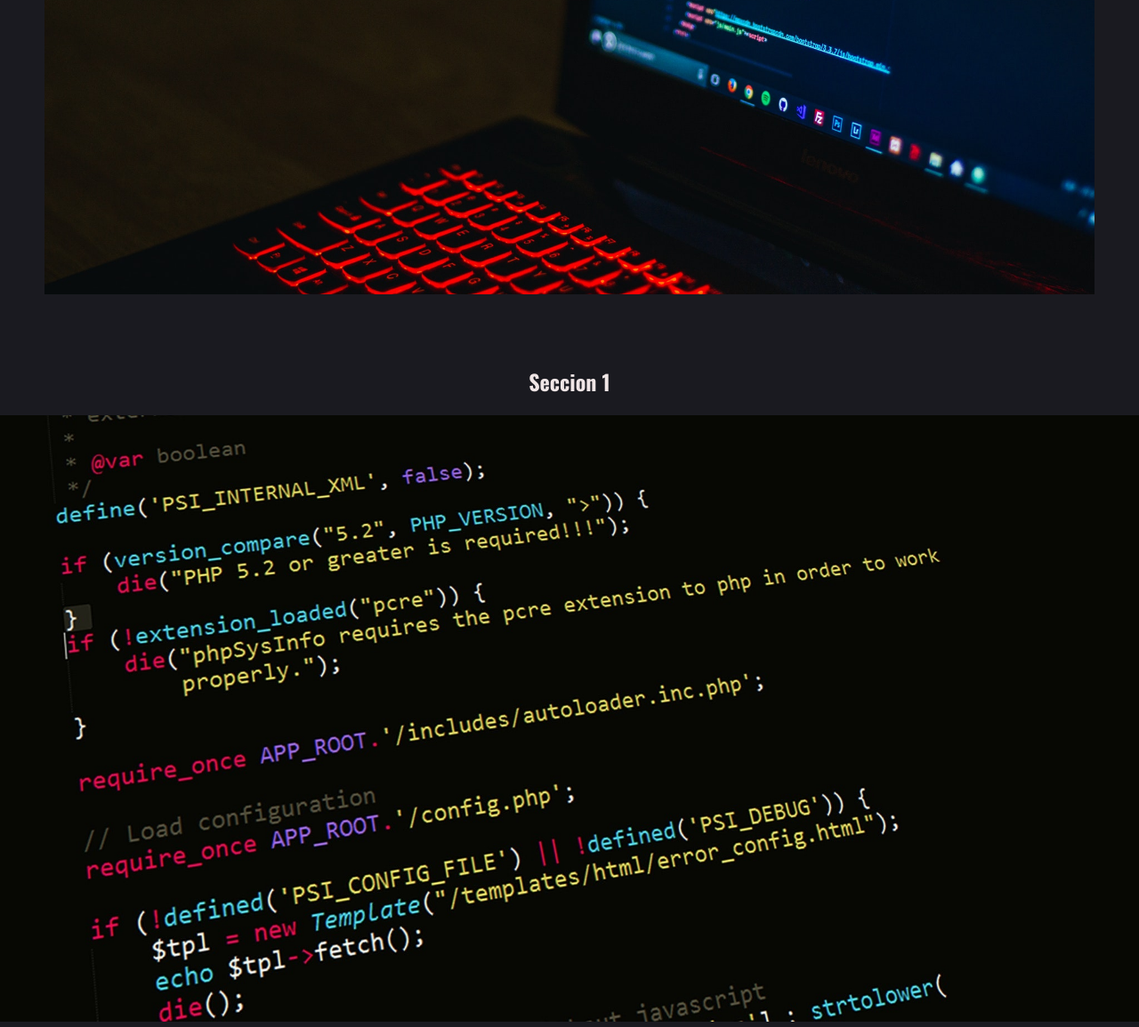
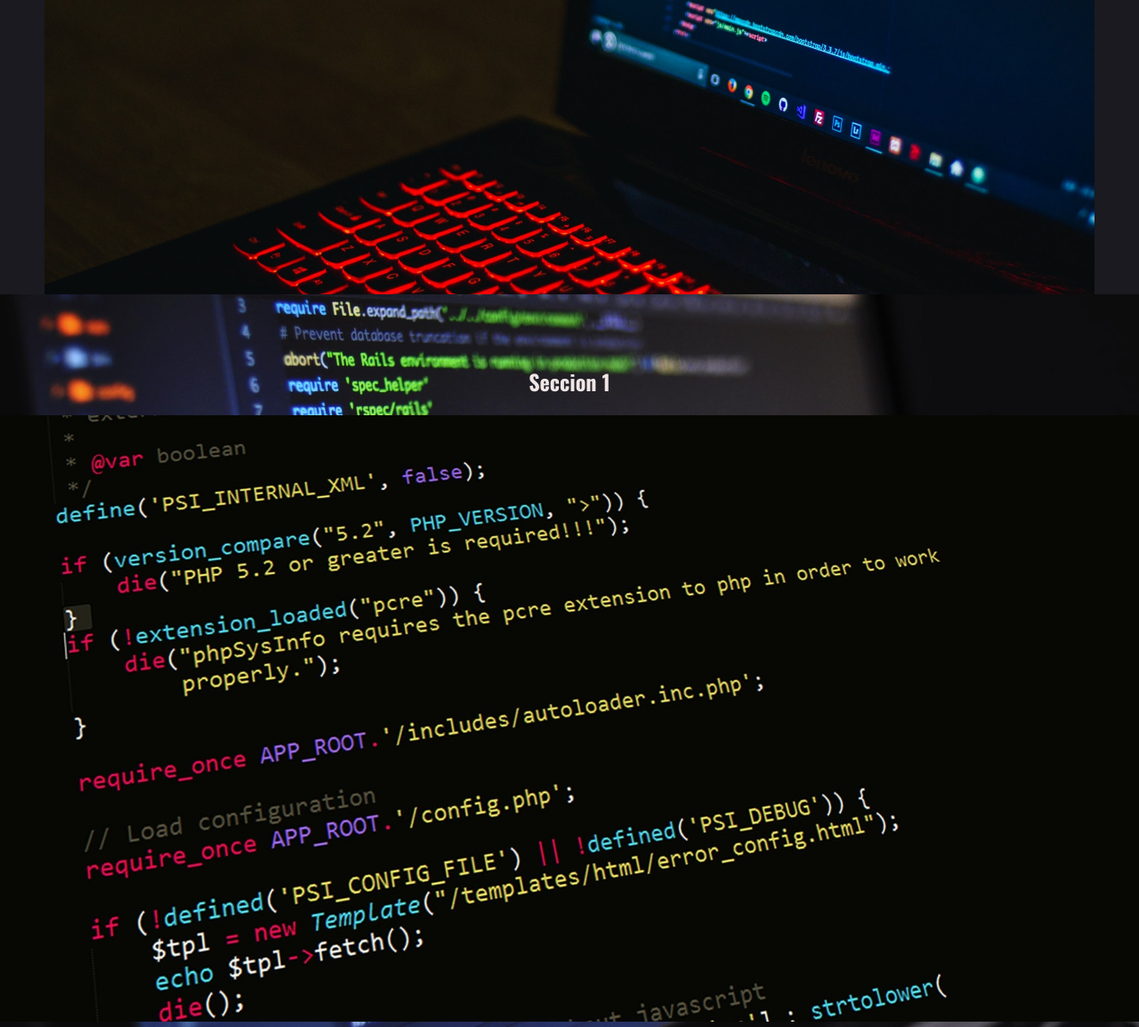
Before and after one commit to RenzoAA/portfolio, a plain HTML site: page index.html in a window 1280 px wide. Shown: the part 469-1624 px from the top of the page at 89% size. Drawn offline with nearby package versions, Linux system fonts and the light colour scheme.

Commit message:
bgsection1

```diff
--- a/css/index.css
+++ b/css/index.css
@@ -289,3 +289,10 @@ body{
         --container-m-width: 1180px;
     }
 }
+.section1{
+    background: url('/images/latptop2.jpg') no-repeat center center fixed;
+    -webkit-background-size: cover;
+    -moz-background-size: cover;
+    -o-background-size: cover;
+    background-size: cover;
+}
```
